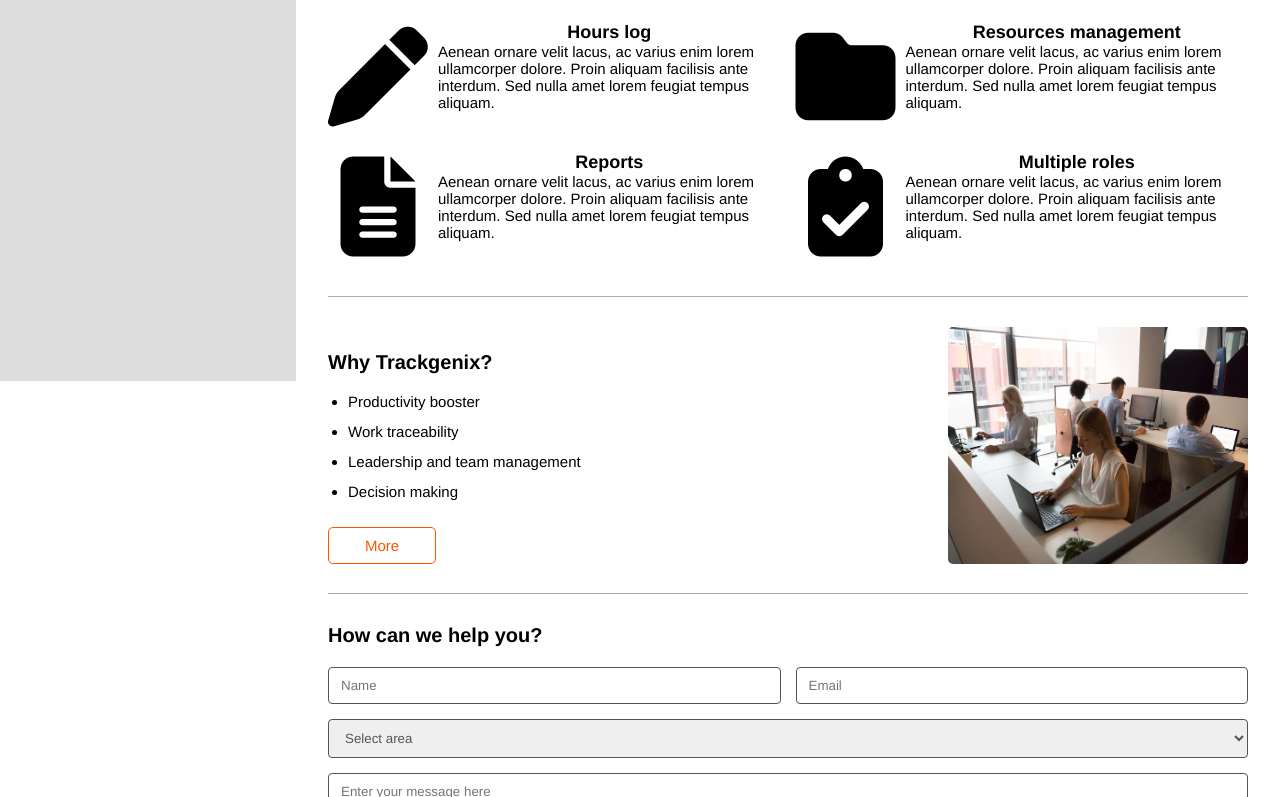
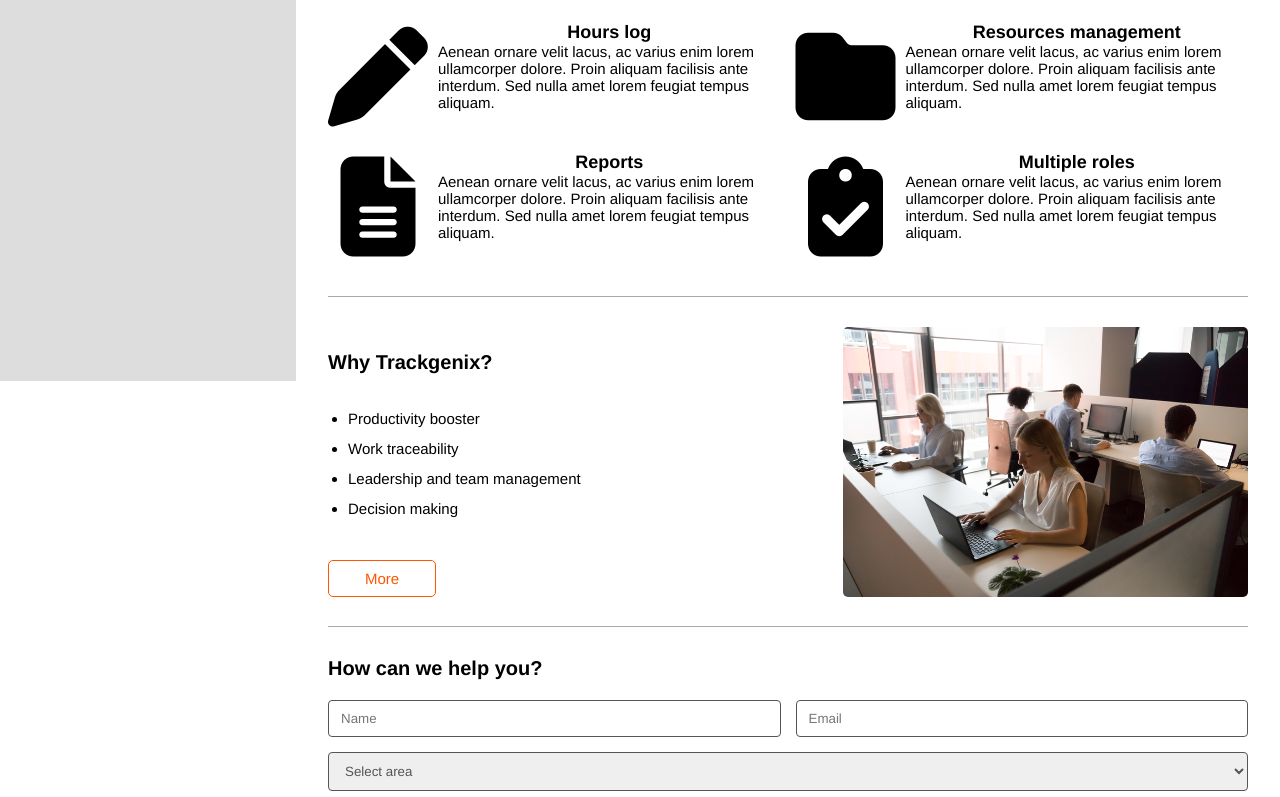
Before and after one commit to martinalbrnz/BaSP-M2022-Etapa-1, a plain HTML site: page Semana-04/index.html in a window 1280 px wide. Shown: the part 494-1291 px from the top of the page. Drawn offline with Linux system fonts and the light colour scheme.

Commit message:
BaSP-2022: Fix redundances
- Fixed section flex-direction with width > 480px
- Fixed img flex-grow

```diff
--- a/Semana-04/css/main.css
+++ b/Semana-04/css/main.css
@@ -198,11 +198,6 @@ section:not(:last-child) {
 /* MEDIA QUERY SCREEN WIDTH EQUAL OR BIGGER THAN 481PX */
 
 @media screen and (min-width: 481px) {
-  /* GLOBAL SECTION */
-  section {
-    flex-direction: row;
-    flex-wrap: wrap;
-  }
   /* WHAT IS TRACKGENIX SECTION  */
 
   #what-is-trackgenix > article > a {
@@ -271,17 +266,16 @@ section:not(:last-child) {
   /* WHY TRACKGENIX */
 
   #why-trackgenix > img {
-    flex-basis: 300px;
-    flex-grow: 0;
+    flex-basis: 200px;
+    flex-grow: 1;
     order: 2;
     width: 200px;
   }
 
   #why-trackgenix > article {
     flex-basis: 280px;
-    flex-grow: 3;
+    flex-grow: 1;
     margin-right: 30px;
-    width: 200px;
     line-height: 30px;
   }
 
```
